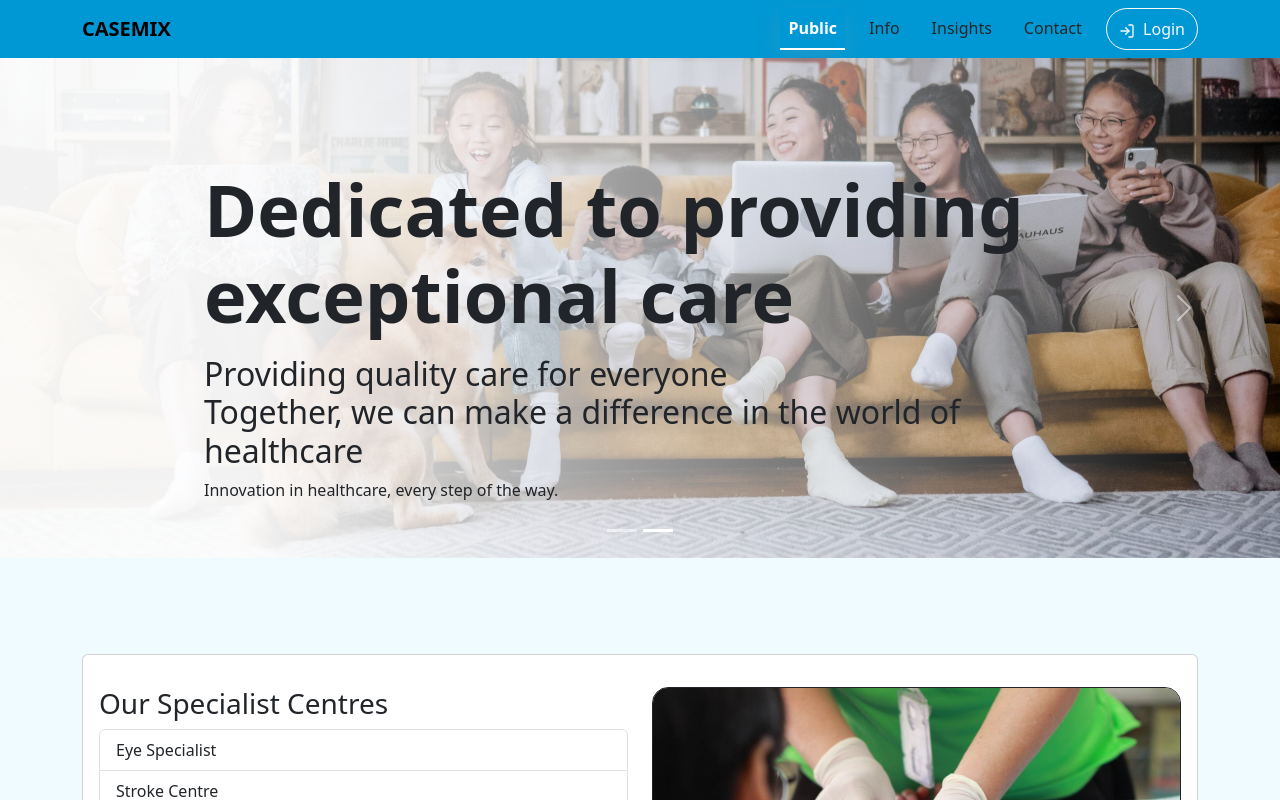
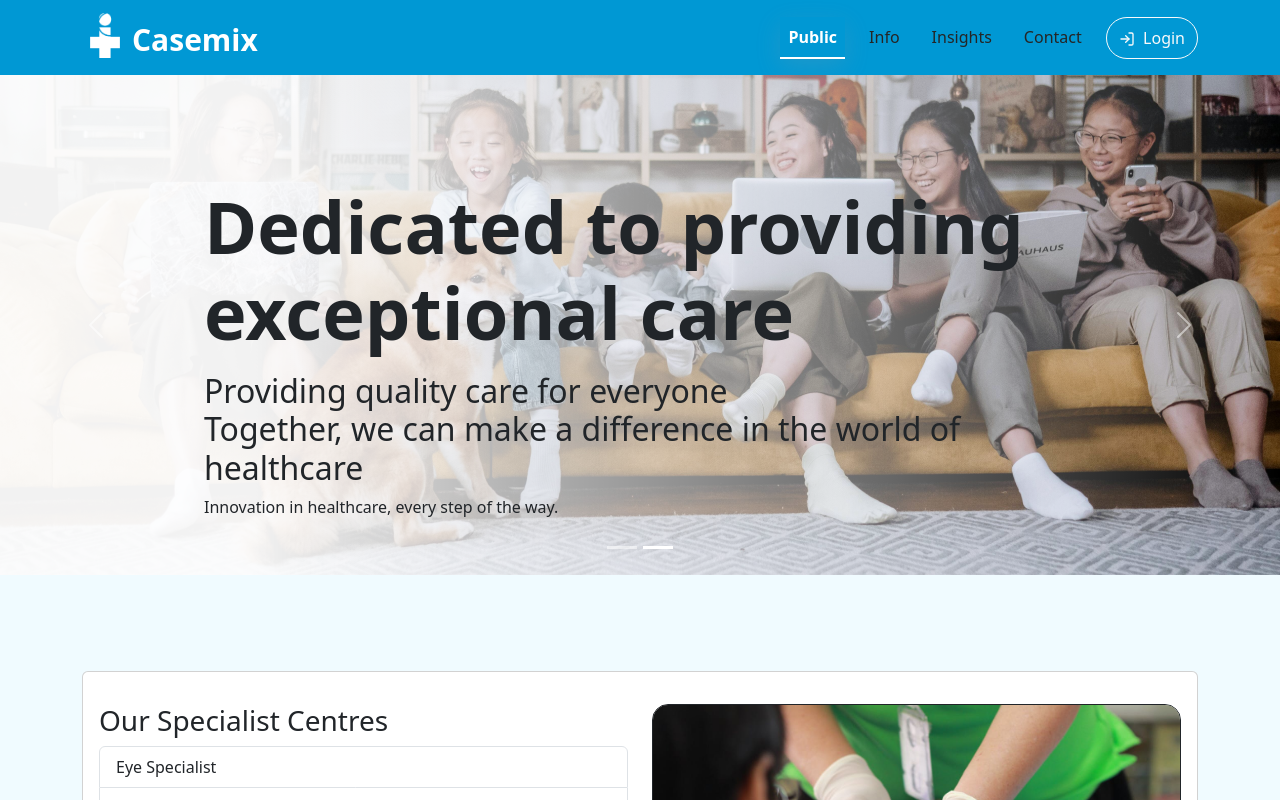
Before and after one commit to AFIFFIKRI/casemixwebapp, a React (Vite) app: page /home in a window 1280 px wide. Shown: the top 800 px of the page. Built offline with nearby package versions, Linux system fonts and the light colour scheme.

Commit message:
update l

```diff
--- a/src/components/LandingPage.css
+++ b/src/components/LandingPage.css
@@ -1,4 +1,20 @@
 /* Navbar Section css ------------------------------------------------------ */
+
+#logo-img-nav {
+  width: 30px;
+  height: 45px;
+  margin-left: 10px;
+}
+
+#logo-img-nav-col {
+  margin-left: 10px;
+}
+
+#logo-text {
+  font-size: 30px;
+  font-weight: bold;
+  color: white;
+}
 
 .navbar-section {
   background-color: rgb(0, 152, 212);
--- a/src/components/LandingPage.jsx
+++ b/src/components/LandingPage.jsx
@@ -20,6 +20,7 @@ import "slick-carousel/slick/slick.css";
 import "slick-carousel/slick/slick-theme.css";
 import { Fade } from "react-awesome-reveal";
 import "./LandingPage.css";
+import casemixlogowhite from "../assets/logo/logo_white.png";
 import bannerimg1 from "../assets/landingpage/banner-3.jpg";
 import bannerimg2 from "../assets/landingpage/banner-4.jpg";
 import infoimg1 from "../assets/landingpage/infosec-1.jpg";
@@ -76,8 +77,19 @@ function LandingPage() {
       {/* Navigation Bar */}
       <Navbar className="navbar-section" expand="lg" sticky="top">
         <Container>
-          <Navbar.Brand className="fw-bold" href="/home">
-            CASEMIX
+          <Navbar.Brand href="/home">
+            <Row>
+              <Col className="g-0" id="logo-img-nav-col">
+                <Image
+                  className="mb-0"
+                  id="logo-img-nav"
+                  src={casemixlogowhite}
+                />
+              </Col>
+              <Col className="pt-1">
+                <font id="logo-text">Casemix</font>
+              </Col>
+            </Row>
           </Navbar.Brand>
           <Navbar.Toggle aria-controls="basic-navbar-nav" />
           <Navbar.Collapse
```
